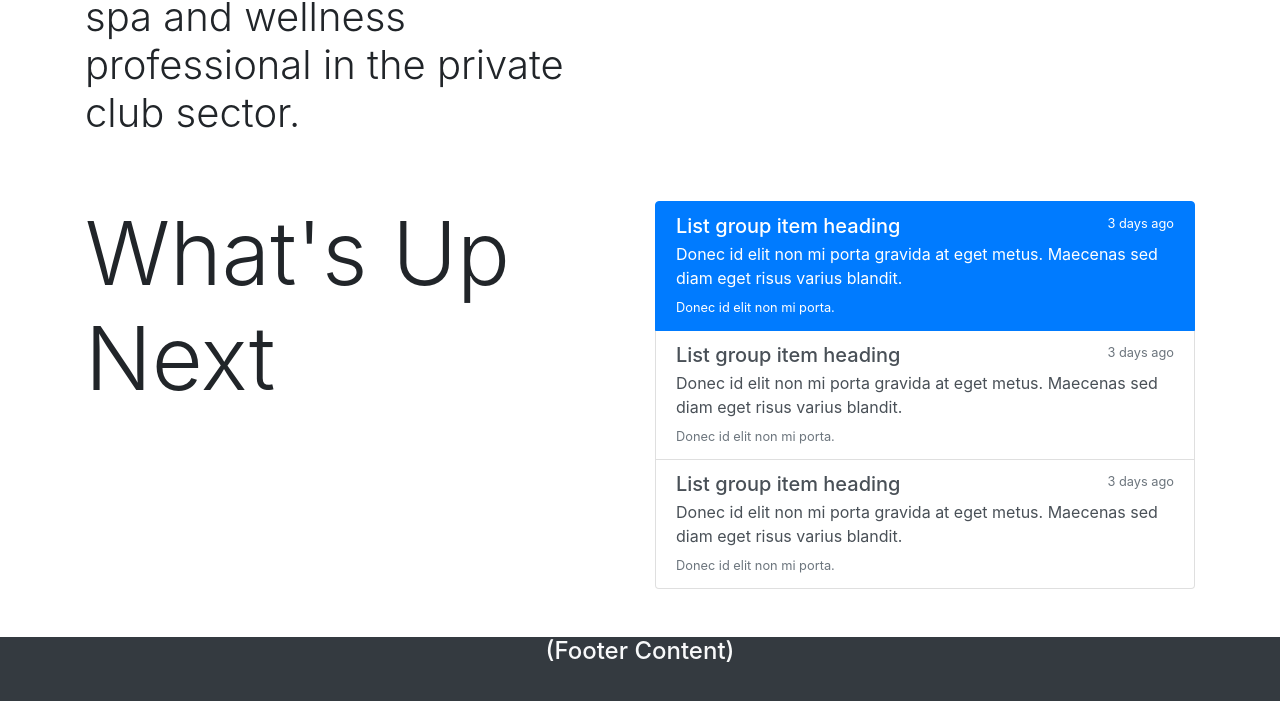
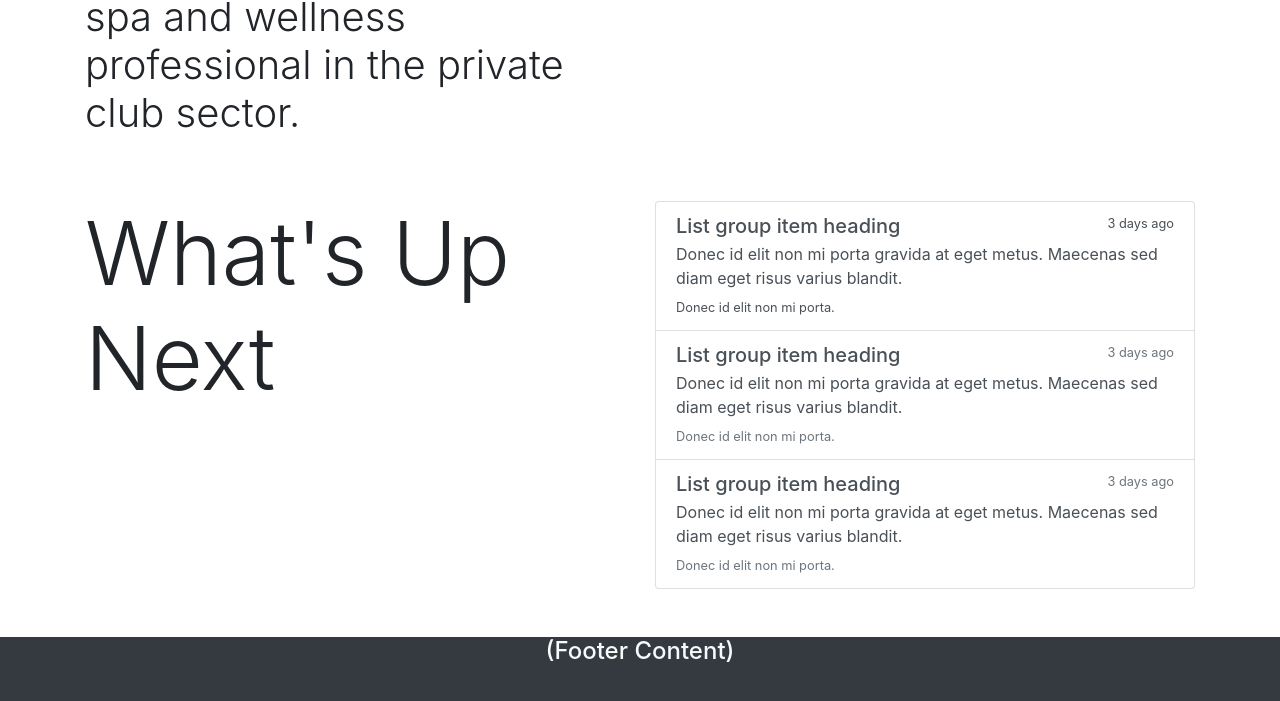
Before and after one commit to willflourance/csfa, a plain HTML site: page prototype/index.html in a window 1280 px wide. Shown: the part 1217-1918 px from the top of the page. Drawn offline with nearby package versions, Linux system fonts and the light colour scheme.

Commit message:
Removed "active"
To remove primary color from list group entry.

```diff
--- a/prototype/index.html
+++ b/prototype/index.html
@@ -60,7 +60,7 @@
 
     </div>
     <div class="col-md-6"><div class="list-group">
-  <a href="#" class="list-group-item list-group-item-action flex-column align-items-start active">
+  <a href="#" class="list-group-item list-group-item-action flex-column align-items-start ">
     <div class="d-flex w-100 justify-content-between">
       <h5 class="mb-1">List group item heading</h5>
       <small>3 days ago</small>
```
